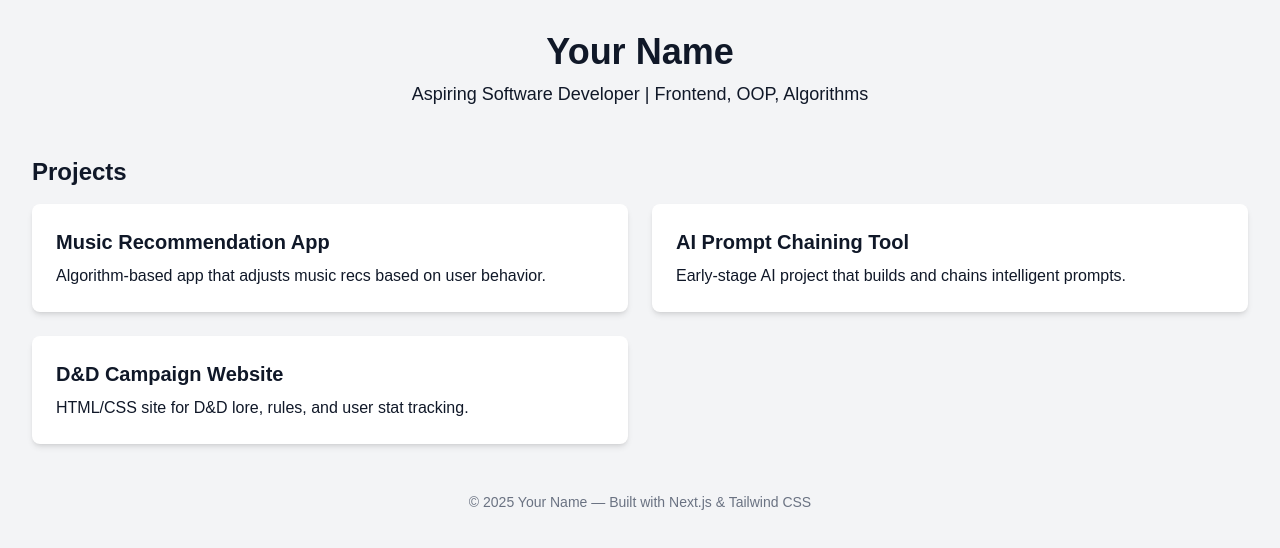
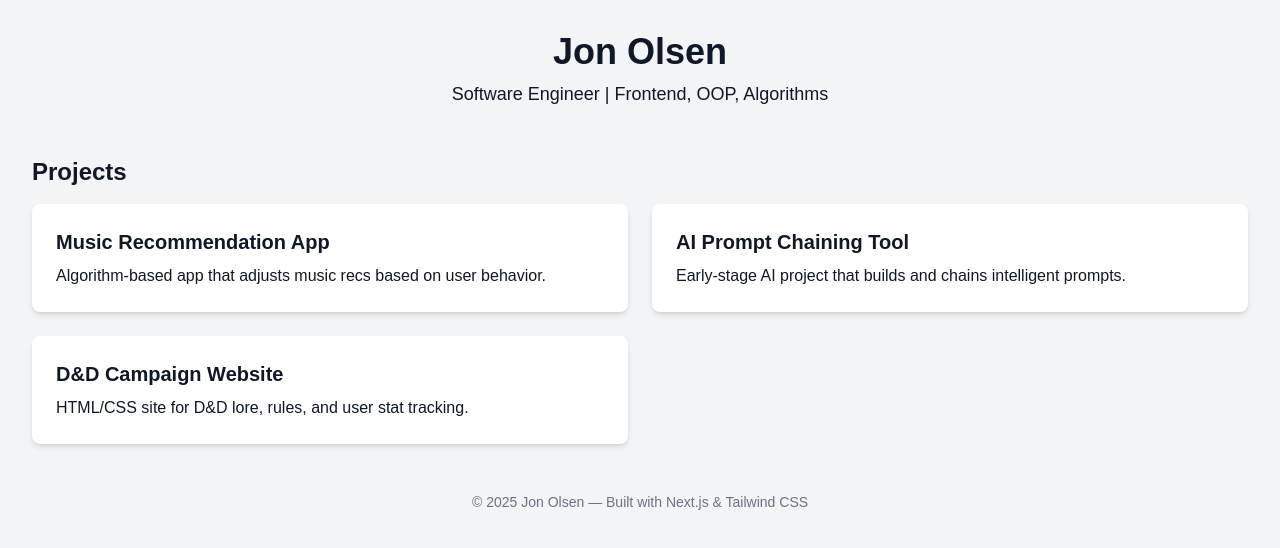
Before and after one commit to Jothol/online-portfolio, a Next.js app: page / in a window 1280 px wide. Shown: the top 548 px of the page. Built offline with nearby package versions, Linux system fonts and the light colour scheme.

Commit message:
Test update

```diff
--- a/src/app/page.tsx
+++ b/src/app/page.tsx
@@ -2,8 +2,8 @@ export default function Home() {
   return (
     <main className="min-h-screen bg-gray-100 text-gray-900 p-8">
       <header className="text-center mb-12">
-        <h1 className="text-4xl font-bold mb-2">Your Name</h1>
-        <p className="text-lg">Aspiring Software Developer | Frontend, OOP, Algorithms</p>
+        <h1 className="text-4xl font-bold mb-2">Jon Olsen</h1>
+        <p className="text-lg">Software Engineer | Frontend, OOP, Algorithms</p>
       </header>
 
       <section className="mb-12">
@@ -25,7 +25,7 @@ export default function Home() {
       </section>
 
       <footer className="text-center text-sm text-gray-500">
-        <p>© {new Date().getFullYear()} Your Name — Built with Next.js & Tailwind CSS</p>
+        <p>© {new Date().getFullYear()} Jon Olsen — Built with Next.js & Tailwind CSS</p>
       </footer>
     </main>
   );
```
